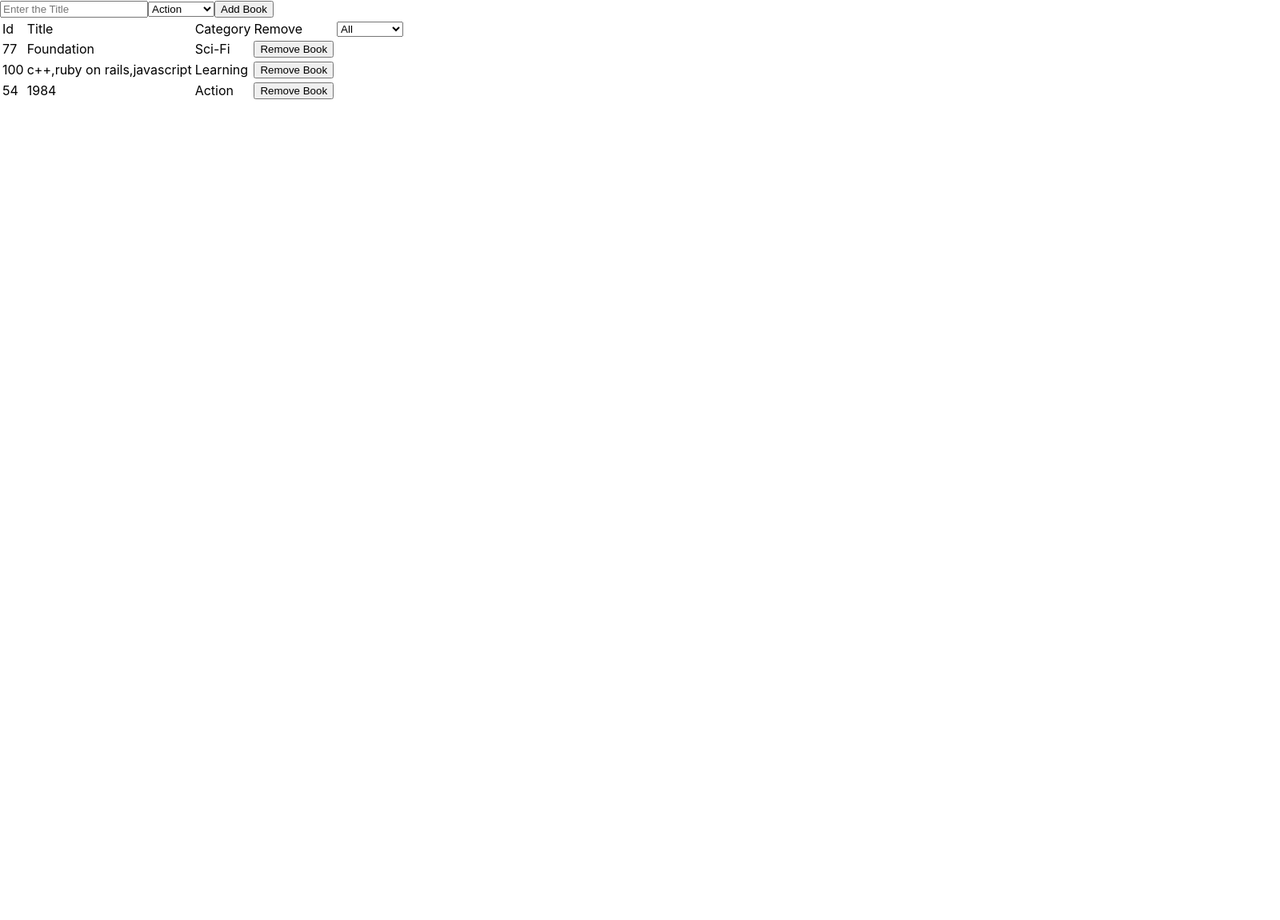
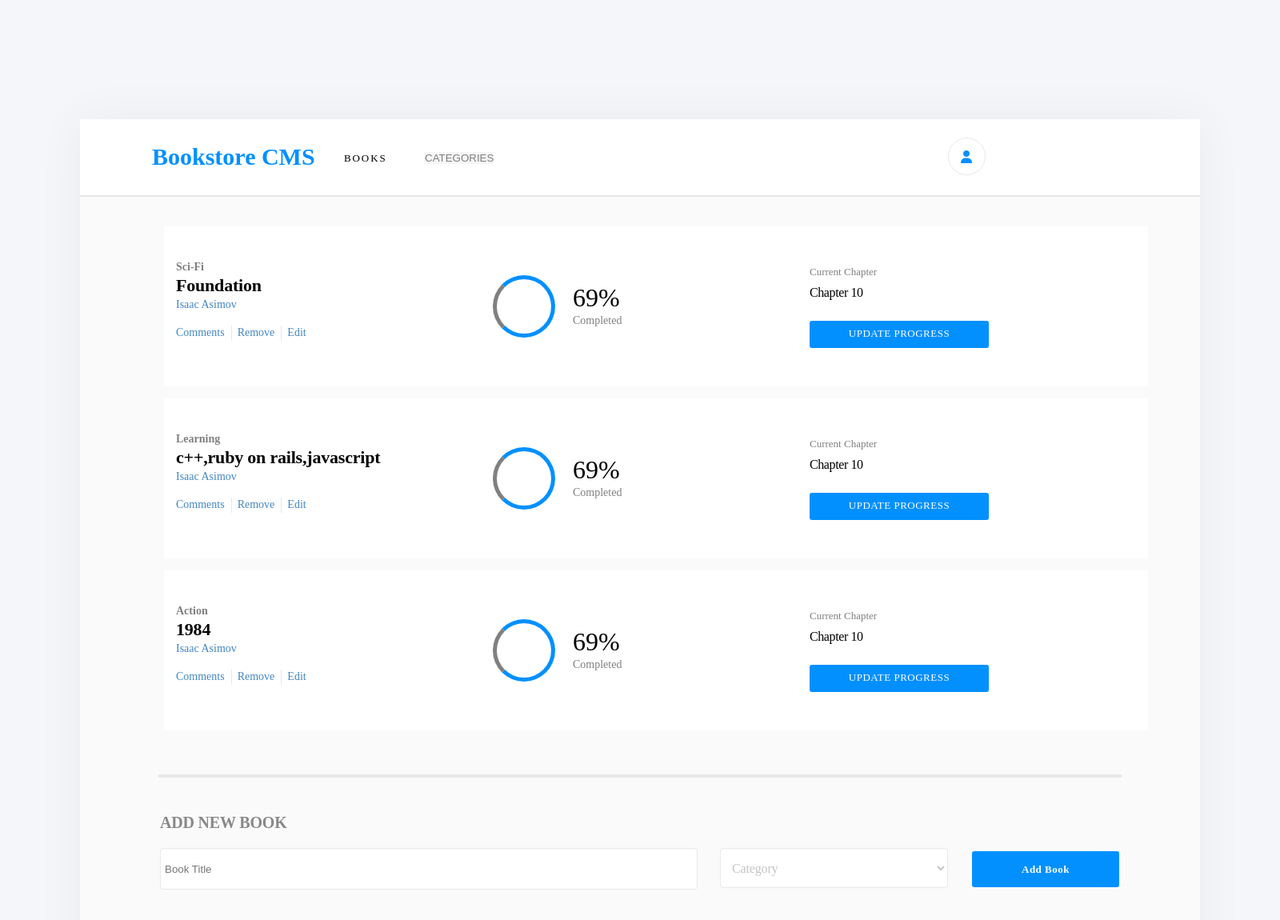
Before and after one commit to javitocor/Bookstore-React, a React (Create React App) app: page / in a window 1280 px wide. Shown: the top 1150 px of the page at 80% size, 1600 px wide, since content can reach past the window. Before the commit the page ends 800 px from the top, so only its background shows below. Built offline with nearby package versions, Linux system fonts and the light colour scheme.

Commit message:
Add style

```diff
--- a/public/index.html
+++ b/public/index.html
@@ -24,7 +24,8 @@
       work correctly both with client-side routing and a non-root public URL.
       Learn how to configure a non-root public URL by running `npm run build`.
     -->
-    <title>React App</title>
+    <title>Bookstore CMS</title>
+    <script src="https://kit.fontawesome.com/2c6133bcaa.js" crossorigin="anonymous"></script>
   </head>
   <body>
     <noscript>You need to enable JavaScript to run this app.</noscript>
--- a/src/components/App.js
+++ b/src/components/App.js
@@ -4,9 +4,12 @@ import BooksForm from '../containers/BooksForm';
 
 export default function App() {
   return (
-    <div>
-      <BooksForm />
-      <BooksList />
+    <div className="Bookstore-CMS">
+      <div className="panel-bg">
+        <BooksList />
+        <hr />
+        <BooksForm />
+      </div>
     </div>
   );
 }
--- a/src/components/Book.js
+++ b/src/components/Book.js
@@ -4,12 +4,34 @@ import PropTypes from 'prop-types';
 export default function Book(props) {
   const { book, trigerParent } = props;
   return (
-    <tr id={book.id}>
-      <td>{book.id}</td>
-      <td>{book.title}</td>
-      <td>{book.category}</td>
-      <td><button type="button" onClick={() => trigerParent(book)}>Remove Book</button></td>
-    </tr>
+    <div>
+      <div className="info">
+        <div className="left">
+          <div className="book-info">
+            <h4>{book.category}</h4>
+            <h2>{book.title}</h2>
+            <h6>Isaac Asimov</h6>
+          </div>
+          <div className="buttons">
+            <button type="button" disabled>Comments</button>
+            <button type="button" onClick={() => trigerParent(book)}>Remove</button>
+            <button type="button" disabled>Edit</button>
+          </div>
+        </div>
+        <div className="center">
+          <div className="graph" />
+          <div className="percentage">
+            <h1>69%</h1>
+            <h3>Completed</h3>
+          </div>
+        </div>
+        <div className="right">
+          <h4>Current Chapter</h4>
+          <h2>Chapter 10</h2>
+          <div>UPDATE PROGRESS</div>
+        </div>
+      </div>
+    </div>
   );
 }
 Book.propTypes = {
--- a/src/components/CategoryFilter.js
+++ b/src/components/CategoryFilter.js
@@ -7,8 +7,9 @@ const dropMenu = BookCategories.map(
 );
 
 const CategoryFilter = ({ handleFilterChange }) => (
-  <select onChange={event => handleFilterChange(event)}>
-    <option key="All" value="All">All</option>
+  <select id="cat" onChange={event => handleFilterChange(event)}>
+    <option value="All">CATEGORIES</option>
+    <option value="All">All</option>
     {dropMenu}
   </select>
 );
--- a/src/containers/BooksForm.js
+++ b/src/containers/BooksForm.js
@@ -21,13 +21,12 @@ class BooksForm extends React.Component {
     this.handleSubmit = this.handleSubmit.bind(this);
   }
 
-  handleChange(event) {
-    const { name } = event.target;
-
-    this.setState({
-      title: event.target.value,
-      [name]: event.target.value,
-    });
+  handleChange(e) {
+    if (e.target.name === 'title') {
+      this.setState({ title: e.target.value });
+    } else if (e.target.name === 'category') {
+      this.setState({ category: e.target.value });
+    }
   }
 
   handleSubmit(event) {
@@ -42,15 +41,22 @@ class BooksForm extends React.Component {
   }
 
   render() {
-    const { title, category } = this.state;
+    const { title } = this.state;
     return (
-      <form>
-        <input value={title} className="" type="text" placeholder="Enter the Title" id="title" name="title" onChange={this.handleChange} />
-        <select onChange={this.handleChange} value={category}>
-          {dropMenu}
-        </select>
-        <button type="submit" onClick={this.handleSubmit}>Add Book</button>
-      </form>
+      <div className="cont">
+        <div className="form-container">
+          <h3>ADD NEW BOOK</h3>
+          <form>
+            <input type="text" id="title" name="title" placeholder="Book Title" onChange={this.handleChange} value={title} />
+
+            <select id="category" name="category" onChange={this.handleChange}>
+              <option key="category" value="category" selected>Category</option>
+              {dropMenu}
+            </select>
+            <button type="submit" onClick={this.handleSubmit}>Add Book</button>
+          </form>
+        </div>
+      </div>
     );
   }
 }
--- a/src/containers/BooksList.js
+++ b/src/containers/BooksList.js
@@ -31,24 +31,23 @@ class BooksList extends Component {
     const filteredBooks = (cat === 'All') ? books : books.filter(book => book.category === cat);
     return (
       <div>
-        <table>
-          <thead>
-            <tr>
-              <td>Id</td>
-              <td>Title</td>
-              <td>Category</td>
-              <td>Remove</td>
-              <td><CategoryFilter handleFilterChange={this.handleFilterChange} /></td>
-            </tr>
-          </thead>
-          <tbody>
-
+        <header>
+          <div className="header">
+            <h1 className="title">Bookstore CMS</h1>
+            <span className="books">BOOKS</span>
+            <span className="categories"><CategoryFilter handleFilterChange={this.handleFilterChange} /></span>
+            <div className="image">
+              <span className="icon"><i className="fas fa-user" /></span>
+            </div>
+          </div>
+        </header>
+        <main className="main">
+          <div className="books-container">
             {filteredBooks.map(
-              book => <Book key={book.id} book={book} trigerParent={this.handleRemove} />,
+              book => <Book key={book.id} book={book} trigerParent={this.handleRemoveBook} />,
             )}
-
-          </tbody>
-        </table>
+          </div>
+        </main>
       </div>
     );
   }
--- a/src/index.css
+++ b/src/index.css
@@ -25,3 +25,399 @@ code {
     'Courier New',
     monospace;
 }
+
+.Bookstore-CMS {
+  width: 1600px;
+  height: 1434px;
+  background-color: #f5f6fa;
+  padding-top: 149px;
+}
+
+.panel-bg {
+  width: 1400px;
+  height: 1097px;
+  border-radius: 4px;
+  box-shadow: 0 0 60px 0 rgba(0, 0, 0, 0.05);
+  background-color: #fafafa;
+  margin: 0 auto 0 auto;
+}
+
+hr {
+  width: 1200px;
+  margin: 0 auto;
+  border: 2px solid #e8e8e8;
+}
+
+header {
+  display: flex;
+  flex-flow: row wrap;
+  justify-content: space-between;
+  align-items: center;
+  border-bottom: solid 2px #e8e8e8;
+  width: 1400px;
+  height: 95px;
+  background-color: #fff;
+  margin: 0 auto;
+}
+
+.header {
+  display: inline-flex;
+  align-items: center;
+}
+
+.title {
+  margin: 29px 0 29px 0;
+  width: 240px;
+  height: 37px;
+  font-family: Montserrat;
+  font-size: 30px;
+  font-weight: bold;
+  font-stretch: normal;
+  font-style: normal;
+  line-height: normal;
+  letter-spacing: normal;
+  color: #0290ff;
+  padding-left: 90px;
+}
+
+.books {
+  display: inline-flex;
+  align-items: center;
+  margin-right: 41px;
+  width: 59px;
+  height: 16px;
+  font-family: Montserrat;
+  font-size: 13px;
+  font-weight: normal;
+  font-stretch: normal;
+  font-style: normal;
+  line-height: normal;
+  letter-spacing: 1.9px;
+  color: black;
+}
+
+.categories {
+  width: 105px;
+  height: 16px;
+  opacity: 0.5;
+  font-family: Montserrat;
+  font-size: 13px;
+  font-weight: normal;
+  font-stretch: normal;
+  font-style: normal;
+  line-height: normal;
+  letter-spacing: 1.9px;
+}
+
+#cat {
+  -webkit-appearance: none;
+  -moz-appearance: none;
+  text-indent: 1px;
+  text-overflow: '';
+  border: none;
+  text-decoration: none;
+}
+
+.image {
+  display: flex;
+  justify-content: center;
+  align-items: center;
+  margin: 23px 99px 27px 550px;
+  border-radius: 50%;
+  width: 45px;
+  border: solid 1px #e8e8e8;
+  height: 45px;
+}
+
+.icon {
+  margin: 14px 14px 17px 15px;
+  width: 17px;
+  height: 17px;
+}
+
+.fa-user {
+  color: #0290ff;
+}
+
+.main {
+  width: 1400px;
+  margin: 0 auto;
+  padding-top: 37px;
+  padding-bottom: 40px;
+  background-color: #fafafa;
+
+}
+
+.books-container {
+  width: 85%;
+  margin: 0 auto;
+}
+
+.info {
+  width: 1200px;
+  display: flex;
+  flex-flow: row;
+  align-items: center;
+  height: 170px;
+  padding: 15px;
+  margin-bottom: 15px;
+  background-color: white;
+}
+
+.left {
+  display: flex;
+  flex-flow: column;
+  width: 33%;
+}
+
+.book-info {
+  display: flex;
+  flex-flow: column;
+}
+
+.book-info h4 {
+  margin: 0;
+  width: 49px;
+  height: 18px;
+  opacity: 0.5;
+  font-family: Montserrat;
+  font-size: 14px;
+  font-weight: bold;
+  font-stretch: normal;
+  font-style: normal;
+  line-height: normal;
+  letter-spacing: normal;
+  color: black;
+}
+
+.book-info h2 {
+  margin: 0;
+  width: 270px;
+  height: 29px;
+  font-family: RobotoSlab;
+  font-size: 22px;
+  font-weight: bold;
+  font-stretch: normal;
+  font-style: normal;
+  line-height: normal;
+  letter-spacing: -0.2px;
+  color: black;
+}
+
+.book-info h6 {
+  margin: 0;
+  width: 107px;
+  height: 19px;
+  font-family: RobotoSlab;
+  font-size: 14px;
+  font-weight: 300;
+  font-stretch: normal;
+  font-style: normal;
+  line-height: normal;
+  letter-spacing: normal;
+  color: #4386bf;
+}
+
+.buttons {
+  display: flex;
+  flex-flow: row;
+  padding: 15px 15px 15px 0;
+}
+
+.buttons button {
+  height: 19px;
+  font-family: RobotoSlab;
+  font-size: 14px;
+  font-weight: 300;
+  font-stretch: normal;
+  font-style: normal;
+  line-height: normal;
+  letter-spacing: normal;
+  color: #4386bf;
+  background: none !important;
+  border: none;
+  cursor: pointer;
+  margin: 0 7px 0 0;
+  border-right: solid 1px #e8e8e8;
+  padding: 0 8px 0 0;
+}
+
+button:nth-child(3) {
+  border: none !important;
+  border-right: none !important;
+}
+
+.center {
+  width: 33%;
+  display: flex;
+  flex-flow: row;
+}
+
+.graph {
+  width: 68px;
+  height: 68px;
+  border-style: solid;
+  border-width: 5px;
+  border-radius: 50%;
+  border-color: #0290ff #0290ff #0290ff gray;
+  border-image-slice: 1;
+}
+
+.percentage {
+  display: flex;
+  flex-flow: column;
+  margin-left: 22px;
+}
+
+.percentage h1 {
+  margin: 0;
+  width: 68px;
+  height: 39px;
+  font-family: Montserrat;
+  font-size: 32px;
+  font-weight: normal;
+  font-stretch: normal;
+  font-style: normal;
+  line-height: normal;
+  letter-spacing: normal;
+  color: black;
+  padding-top: 10px;
+}
+
+.percentage h3 {
+  margin: 0;
+  width: 80px;
+  height: 18px;
+  opacity: 0.5;
+  font-family: Montserrat;
+  font-size: 14px;
+  font-weight: normal;
+  font-stretch: normal;
+  font-style: normal;
+  line-height: normal;
+  letter-spacing: normal;
+  color: black;
+}
+
+.right {
+  display: flex;
+  flex-flow: column;
+  width: 33%;
+}
+
+.right h4 {
+  margin: 0 0 7px 0;
+  height: 18px;
+  opacity: 0.5;
+  font-family: RobotoSlab;
+  font-size: 13px;
+  font-weight: 300;
+  font-stretch: normal;
+  font-style: normal;
+  line-height: normal;
+  letter-spacing: normal;
+  color: black;
+}
+
+.right h2 {
+  margin: 0 0 23px 0;
+  height: 21px;
+  font-family: RobotoSlab;
+  font-size: 16px;
+  font-weight: 300;
+  font-stretch: normal;
+  font-style: normal;
+  line-height: normal;
+  letter-spacing: -0.4px;
+  color: black;
+}
+
+.right div {
+  height: 18px;
+  font-family: RobotoSlab;
+  font-size: 13px;
+  font-weight: 300;
+  font-stretch: normal;
+  font-style: normal;
+  line-height: normal;
+  letter-spacing: 0.5px;
+  text-align: center;
+  color: #fff;
+  border: none;
+  cursor: pointer;
+  border-radius: 3px;
+  background-color: #0290ff;
+  width: 184px;
+  padding: 8px 20px;
+}
+
+.cont {
+  padding-top: 25px;
+  width: 1400px;
+  background-color: #fafafa;
+}
+
+.form-container {
+  width: 1200px;
+  margin: 0 auto;
+  height: 260px;
+}
+
+.form-container h3 {
+  width: 174px;
+  height: 24px;
+  font-family: Montserrat;
+  font-size: 20px;
+  font-weight: bold;
+  font-stretch: normal;
+  font-style: normal;
+  line-height: normal;
+  letter-spacing: -0.18px;
+  color: #888;
+  margin-bottom: 19px;
+}
+
+input {
+  width: 660px;
+  height: 40px;
+  border-radius: 4px;
+  border: solid 1px #e8e8e8;
+  background-color: #fff;
+  margin-right: 28px;
+  padding: 5px;
+}
+
+.form-container form button {
+  height: 45px;
+  width: 184px;
+  border-radius: 3px;
+  background-color: #0290ff;
+  font-family: RobotoSlab;
+  font-size: 13px;
+  font-weight: bold;
+  font-stretch: normal;
+  font-style: normal;
+  line-height: normal;
+  letter-spacing: 0.5px;
+  text-align: center;
+  color: #fff;
+  border: none;
+}
+
+#category {
+  width: 285px;
+  height: 50px;
+  border-radius: 4px;
+  border: solid 1px #e8e8e8;
+  background-color: #fff;
+  margin-right: 30px;
+  padding: 5px 10px 5px 10px;
+  font-family: Montserrat;
+  font-size: 16px;
+  font-weight: normal;
+  font-stretch: normal;
+  font-style: normal;
+  line-height: normal;
+  letter-spacing: -0.15px;
+  color: #c4c4c4;
+}
```
